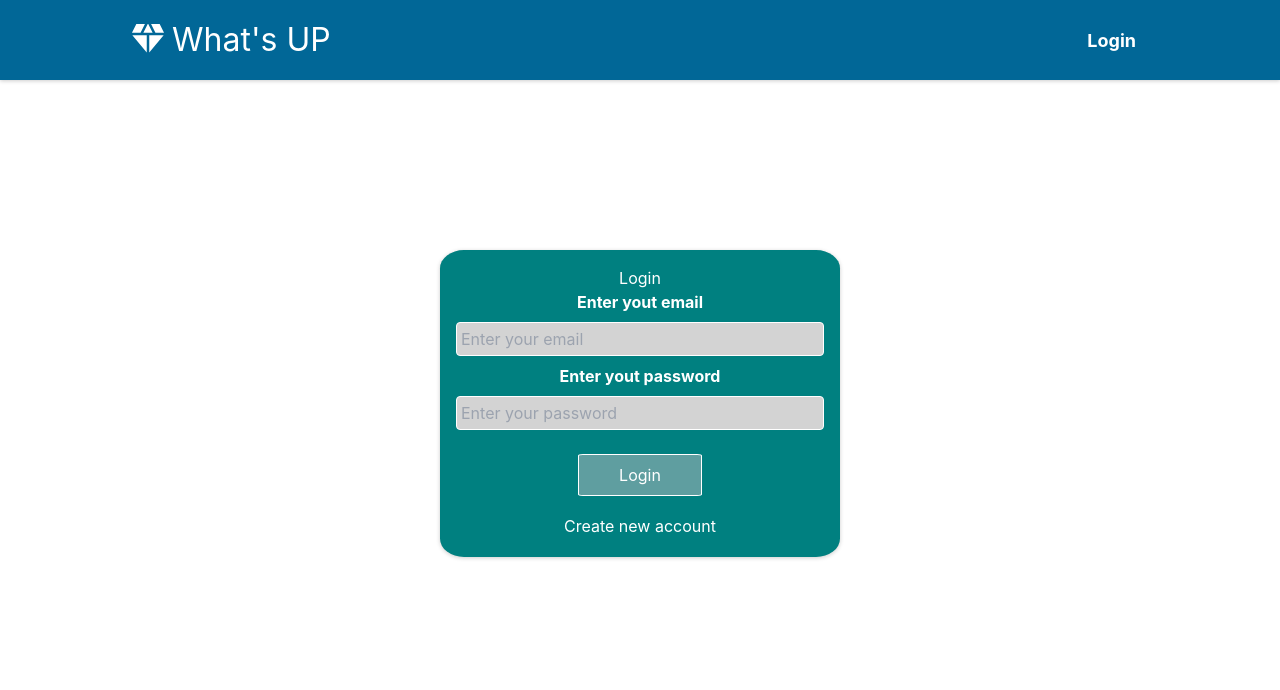
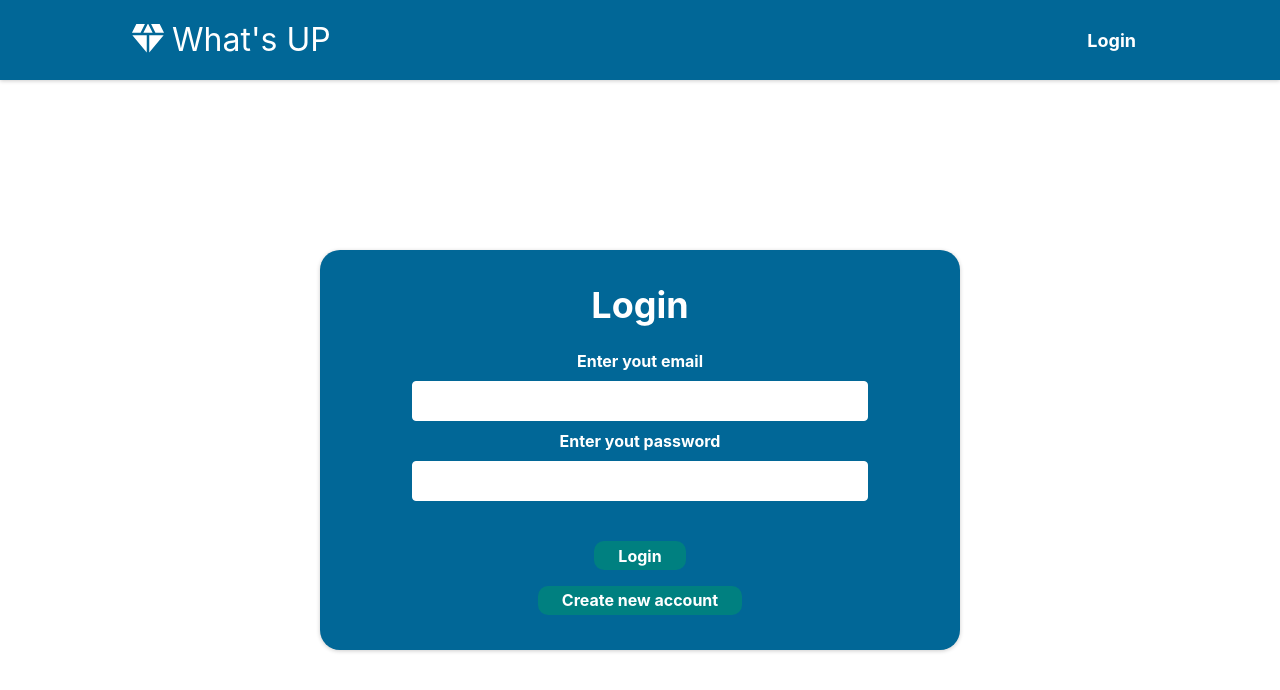
Before and after one commit to alinvs94/sm_project, a React (Create React App) app: page /home in a window 1280 px wide. Both pictures are taken after a click on the button "Logout". Shown: the top 690 px of the page. Built offline with nearby package versions, Linux system fonts and the light colour scheme; no server answers.

Commit message:
login route

```diff
--- a/src/components/AuthFrm.js
+++ b/src/components/AuthFrm.js
@@ -6,8 +6,6 @@ import styles from "./AuthFrm.module.scss";
 
 export function AuthFrm() {
    const [isLogin, setIsLogin] = useState(true);
-   const [isError, setIsError] = useState(false);
-   const [isLoading, setIsLoading] = useState(false);
 
    const usernameInputRef = useRef();
    const passwordInputRef = useRef();
@@ -18,33 +16,21 @@ export function AuthFrm() {
       setIsLogin((prevState) => !prevState);
    };
 
-   const submitHandler = (event) => {
+   const submitHandler = async (event) => {
       event.preventDefault();
 
-      let usernameValue = usernameInputRef.current.value;
-      let passwordValue = passwordInputRef.current.value;
-
-      usernameValue = "eve.holt@reqres.in";
-      passwordValue = "cityslicka";
-
-      setIsLoading(true);
+      const usernameValue = usernameInputRef.current.value;
+      const passwordValue = passwordInputRef.current.value;
 
       if (isLogin) {
-         axios
-            .post("https://reqres.in/api/login", {
-               username: usernameValue,
+         const response = await axios.post(
+            "http://127.0.0.1:8000/api/users/login",
+            {
+               email: usernameValue,
                password: passwordValue,
-            })
-            .then((response) => {
-               setIsLoading(false);
-               navigate("/");
-            })
-            .catch((error) => {
-               setIsError(true);
-               setIsLoading(false);
-               usernameInputRef.current.value = "";
-               passwordInputRef.current.value = "";
-            });
+            }
+         );
+         console.log(response.data);
       } else {
          axios
             .post("https://reqres.in/api/register", {
@@ -52,12 +38,9 @@ export function AuthFrm() {
                password: passwordValue,
             })
             .then((response) => {
-               setIsLoading(false);
                navigate("/");
             })
             .catch((error) => {
-               setIsError(true);
-               setIsLoading(false);
                usernameInputRef.current.value = "";
                passwordInputRef.current.value = "";
             });
@@ -66,23 +49,21 @@ export function AuthFrm() {
       navigate("/");
    };
 
-   const actionIsNotLoading = (
-      <button>{isLogin ? "Login" : "Create new account"}</button>
-   );
+   return (
+      <div
+         className={`${styles.autentification} bg-primary justify-center items-center`}
+      >
+         <h1 className="text-4xl font-bold mb-6">
+            {isLogin ? "Login" : "Sign up"}
+         </h1>
 
-   return (
-      <div className={styles.autentification}>
-         <h1 className="">{isLogin ? "Login" : "Sign up"}</h1>
-
-         <form onSubmit={submitHandler}>
+         <form onSubmit={submitHandler} className="w-3/4">
             <div className={`${styles.control}`}>
                <label htmlFor="email">Enter yout email</label>
                <input
-                  className="text-red-600"
                   type="email"
                   id="email"
                   required
-                  placeholder="Enter your email"
                   ref={usernameInputRef}
                ></input>
             </div>
@@ -93,16 +74,18 @@ export function AuthFrm() {
                   type="password"
                   id="password"
                   required
-                  placeholder="Enter your password"
                   ref={passwordInputRef}
                ></input>
             </div>
 
             <div className={styles.actions}>
-               {isError && <p>Please try again</p>}
-               {isLoading && <p>Sending request...</p>}
-               {!isLoading && actionIsNotLoading}
-               <button className={styles.toggle} onClick={toggleAuthState}>
+               <button className={`${styles.toggle} bg-primary`}>
+                  {isLogin ? "Login" : "Create new account"}
+               </button>
+               <button
+                  className={`${styles.toggle} bg-primary`}
+                  onClick={toggleAuthState}
+               >
                   {isLogin
                      ? "Create new account"
                      : "Login with an existing account"}
--- a/src/components/AuthFrm.module.scss
+++ b/src/components/AuthFrm.module.scss
@@ -1,11 +1,12 @@
+@import "./assets/variables";
+
 .autentification {
    display: flex;
    margin: 250px auto 0 auto;
    flex-direction: column;
-  width: 95%;
-  max-width: 25rem;
-  border-radius: 6%;
-  background-color: teal;
+   width: 40rem;
+   height: 25rem;
+   border-radius: 20px;
    box-shadow: 0 1px 4px rgba(0, 0, 0, 0.2);
    padding: 1rem;
    text-align: center;
@@ -25,7 +26,7 @@
          }
 
          input {
-        background-color: lightgray;
+            height: 40px;
             color: #3f013f;
             border-radius: 4px;
             border: 1px solid white;
@@ -40,32 +41,19 @@
          flex-direction: column;
          align-items: center;
 
-      button {
-        cursor: pointer;
+         .toggle {
+          background-color: teal;
+          font-weight: bold;
+          border-radius: 10px;
+            margin-top: 1rem;
             color: white;
-        background-color: cadetblue;
-        border: 1px solid white;
-        border-radius: 4%;
-        padding: 0.5rem 2.5rem;
-
+            border: none;
+            padding: 0.15rem 1.5rem;
             &:hover {
                background-color: lightblue;
                border-color: cadetblue;
             }
          }
-
-      .toggle {
-        margin-top: 1rem;
-        background-color: transparent;
-        color: white;
-        border: none;
-        padding: 0.15rem 1.5rem;
-
-        &:hover {
-          background-color: transparent;
-          color: lightblue;
       }
    }
 }
-  }
-}
```
Lines whose indentation alone changed are shown as unchanged.
